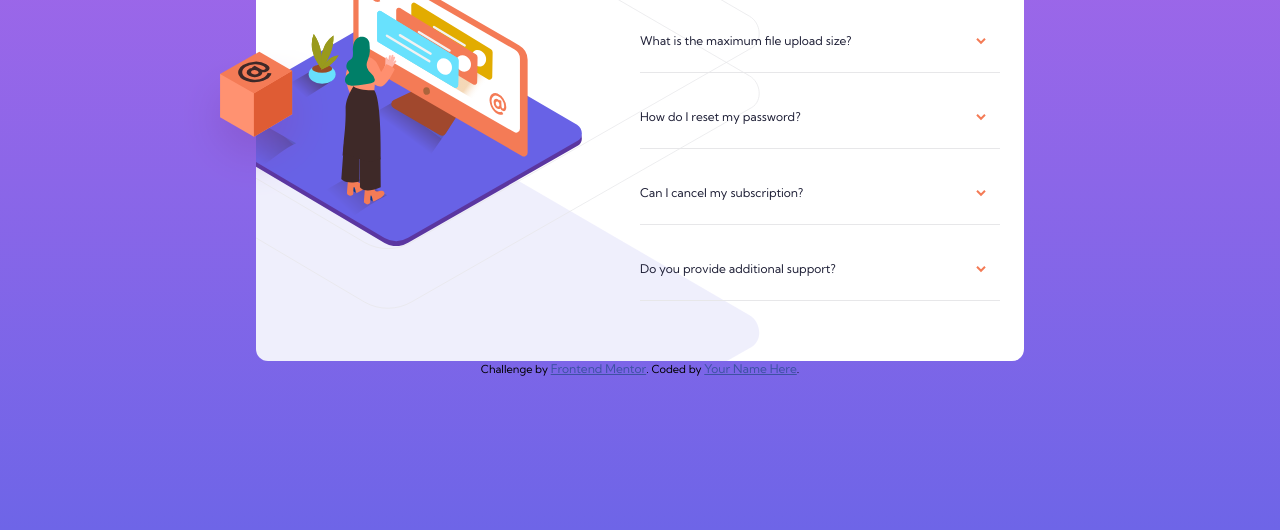
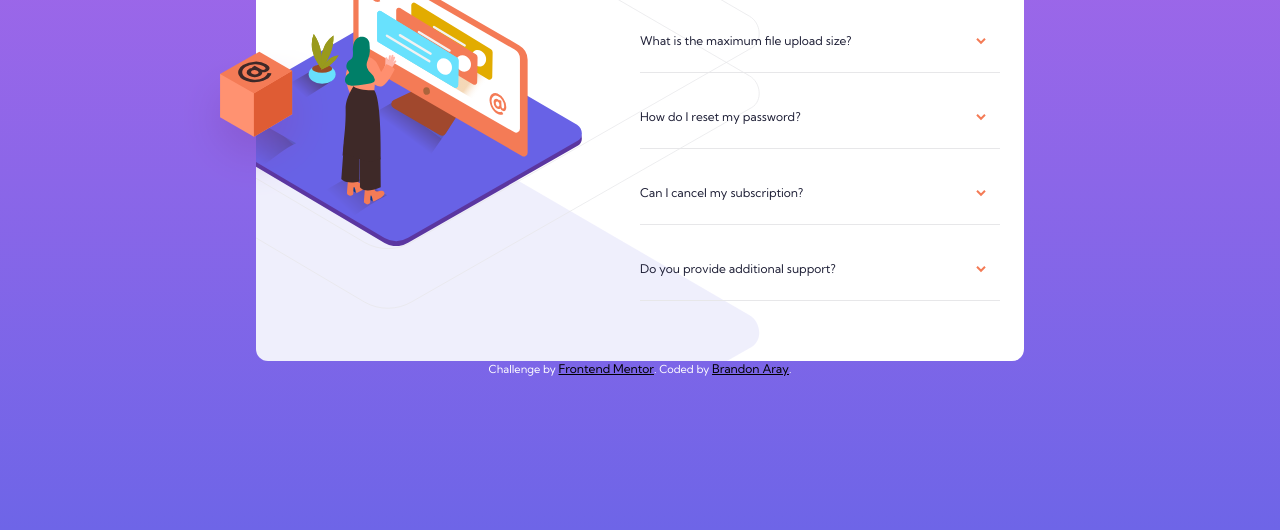
Before and after one commit to branalex94/faq-accordion-card, a plain HTML site: page index.html in a window 1280 px wide. Shown: the part 244-774 px from the top of the page. Drawn offline with Linux system fonts and the light colour scheme.

Commit message:
Fixed author link on attributions section and attributions font color to be visible

```diff
--- a/index.html
+++ b/index.html
@@ -28,9 +28,10 @@
       .attribution {
         font-size: 11px;
         text-align: center;
+        color: #fff;
       }
       .attribution a {
-        color: hsl(228, 45%, 44%);
+        color: #000;
       }
     </style>
   </head>
@@ -41,12 +42,6 @@
         alt="Woman watching a big screen - mobile hero"
         class="faq__hero--mobile"
       />
-
-      <!-- <img
-        src="./images/illustration-woman-online-desktop.svg"
-        alt="Woman watching a big screen - desktop hero"
-        class="faq__hero--desktop"
-      /> -->
 
       <img
         src="./images/illustration-box-desktop.svg"
@@ -113,8 +108,8 @@
       Challenge by
       <a href="https://www.frontendmentor.io?ref=challenge" target="_blank"
         >Frontend Mentor</a
-      >. Coded by <a href="#">Your Name Here</a>.
+      >. Coded by <a href="https://github.com/branalex94/">Brandon Aray</a>.
     </div>
-    <script src="index.js"></script>
+    <script src="./index.js"></script>
   </body>
 </html>
```
